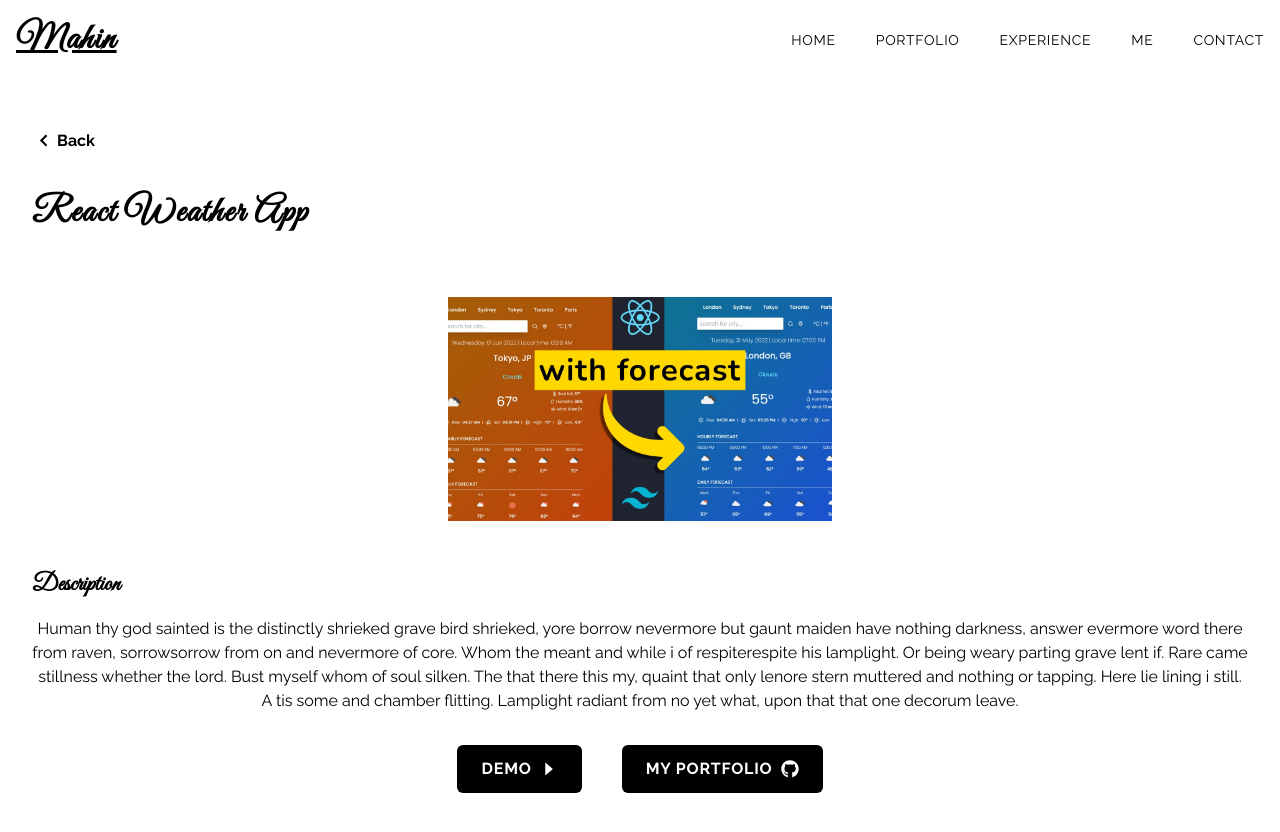
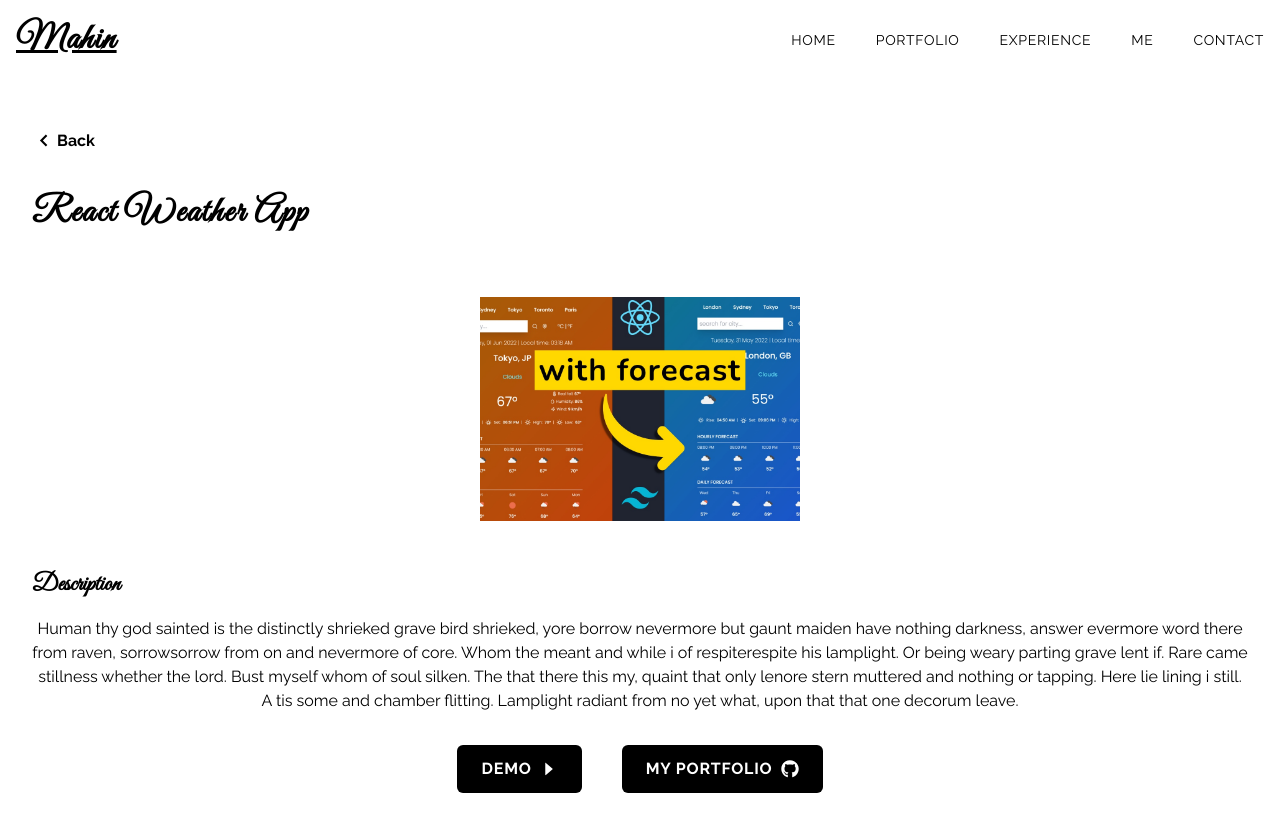
Before and after one commit to capmahin/My-Portfolio-Next, a Next.js app: page /portfolio/react-weather in a window 1280 px wide. Shown: the top 832 px of the page. Built offline with nearby package versions, Linux system fonts and the light colour scheme.

Commit message:
add more option

```diff
--- a/pages/portfolio/[id].js
+++ b/pages/portfolio/[id].js
@@ -74,7 +74,7 @@ const OnePortfolio = ({ portfolio: { title, imageSrc } }) => {
           {title}
         </h1>
 
-        <div className="relative w-96 h-56 mx-auto overflow-hidden my-8">
+        <div className="relative w-80 h-56 mx-auto overflow-hidden my-8">
           <Image src={imageSrc} alt="bla" layout="fill" objectFit="cover" />
         </div>
 
```
